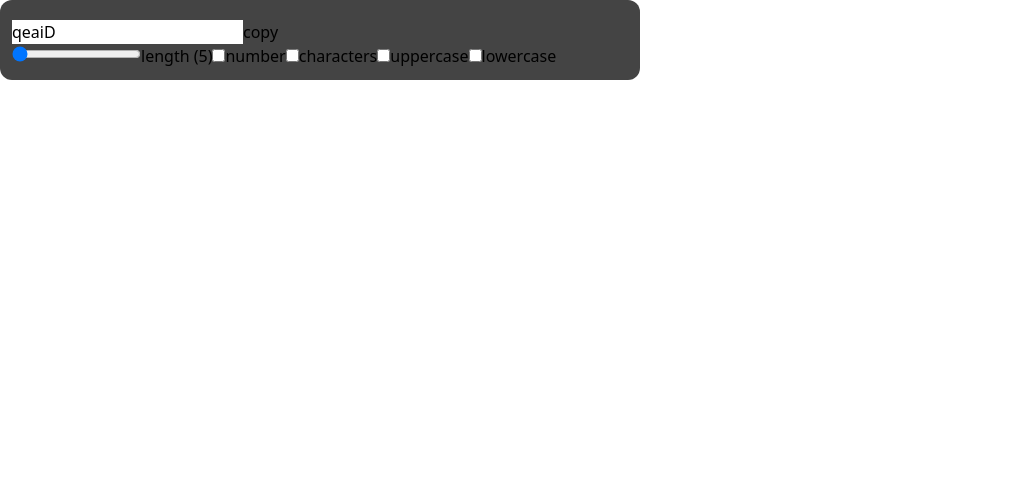
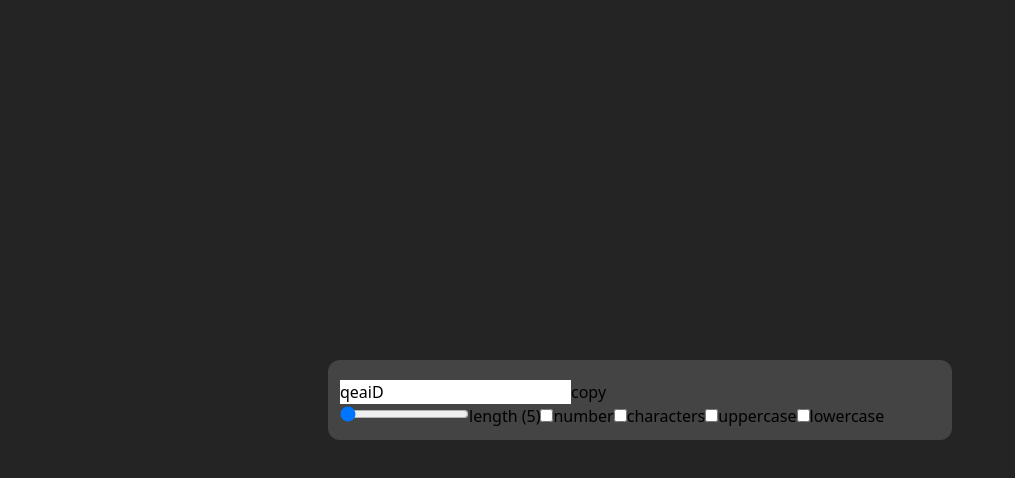
Before and after one commit to Bilal-1khan/React-PasswordGenerator, a React (Vite) app: page / in a window 1280 px wide. Shown: the top 478 px of the page, without its empty margins (0-1015 px from the left). Built offline with nearby package versions, Linux system fonts and the light colour scheme.

Commit message:
add changes

```diff
--- a/src/components/container/Container.jsx
+++ b/src/components/container/Container.jsx
@@ -3,7 +3,7 @@ import React from 'react'
 const Container = ({children}) => {
   return (
     <>
-    <div className='w-full h-screen bg-[#242424] p-4 flex justify-center items-center'>
+    <div className='container'>
         {children}
     </div>
 
```
